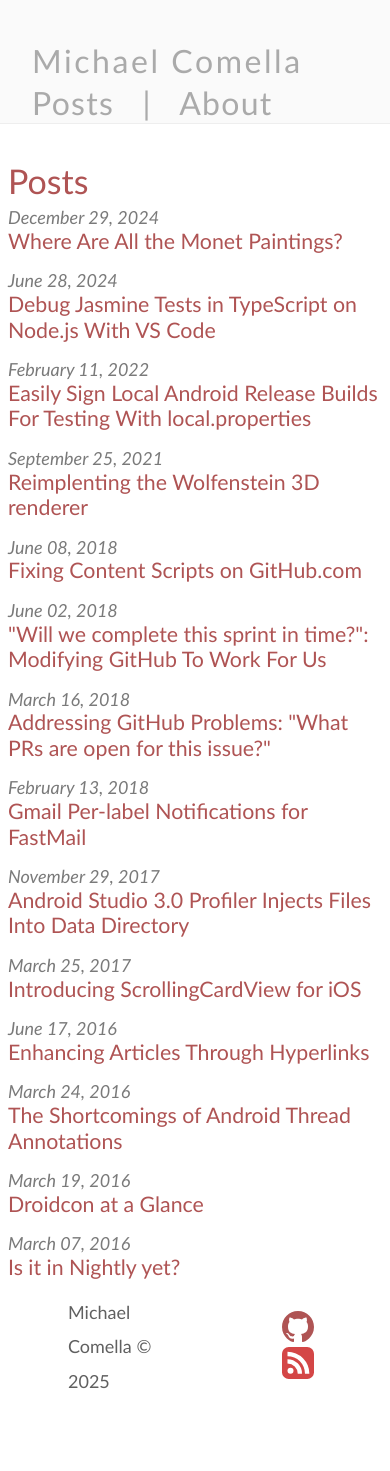
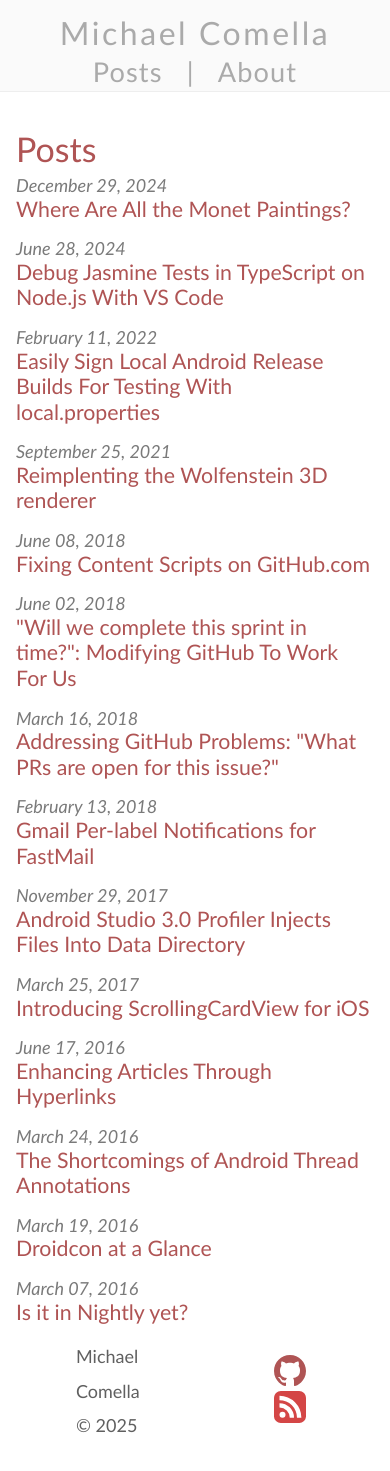
Before and after one commit to mcomella/mcomella.github.com, a Jekyll site: the page built from index.html, in a window 390 px wide. Built offline with Jekyll 4.4.1, drawn with Linux system fonts in a browser that asks for light colours; before the commit the page ends 1426 px from its top, so only the background shows below that.

Commit message:
adjust header, padding on mobile.

```diff
--- a/css/main.css
+++ b/css/main.css
@@ -25,7 +25,7 @@ body {
 
 body > * {
     /* when the browser window shrinks to hug the content, retain some padding. */
-    padding: 0 8px;
+    padding: 0 16px;
 }
 
 p {
@@ -88,13 +88,6 @@ header {
     line-height: 1.3; /* TODO: it'd be better to do this with margin? */
 }
 
-@media (max-width: 410px) {
-    header {
-        display: block; /* good enough way to fix issues with header on mobile devices */
-        margin-bottom: 0;
-    }
-}
-
 header, header a, header a:visited {
     color: #aaa;
 }
@@ -120,6 +113,20 @@ header a:active {
     flex-grow: 1;
     max-width: var(--content-width);
     min-width: 32px;
+}
+
+@media (max-width: 410px) {
+    header {
+        flex-direction: column;
+        align-items: center;
+        margin-bottom: 0;
+        padding-top: 12px;
+        padding-bottom: 2px;
+    }
+
+    #header-right {
+        font-size: 85%;
+    }
 }
 
 footer {
```
